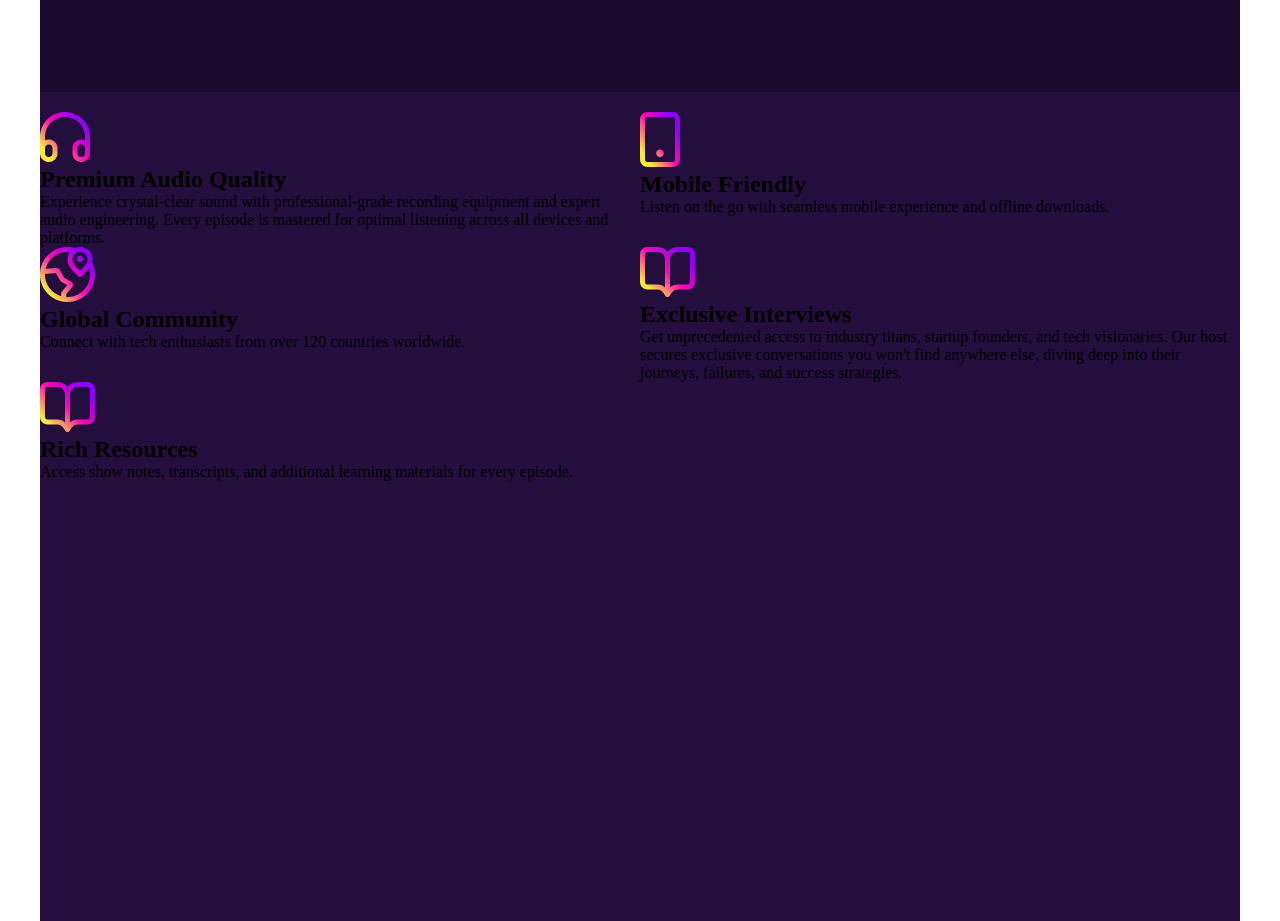
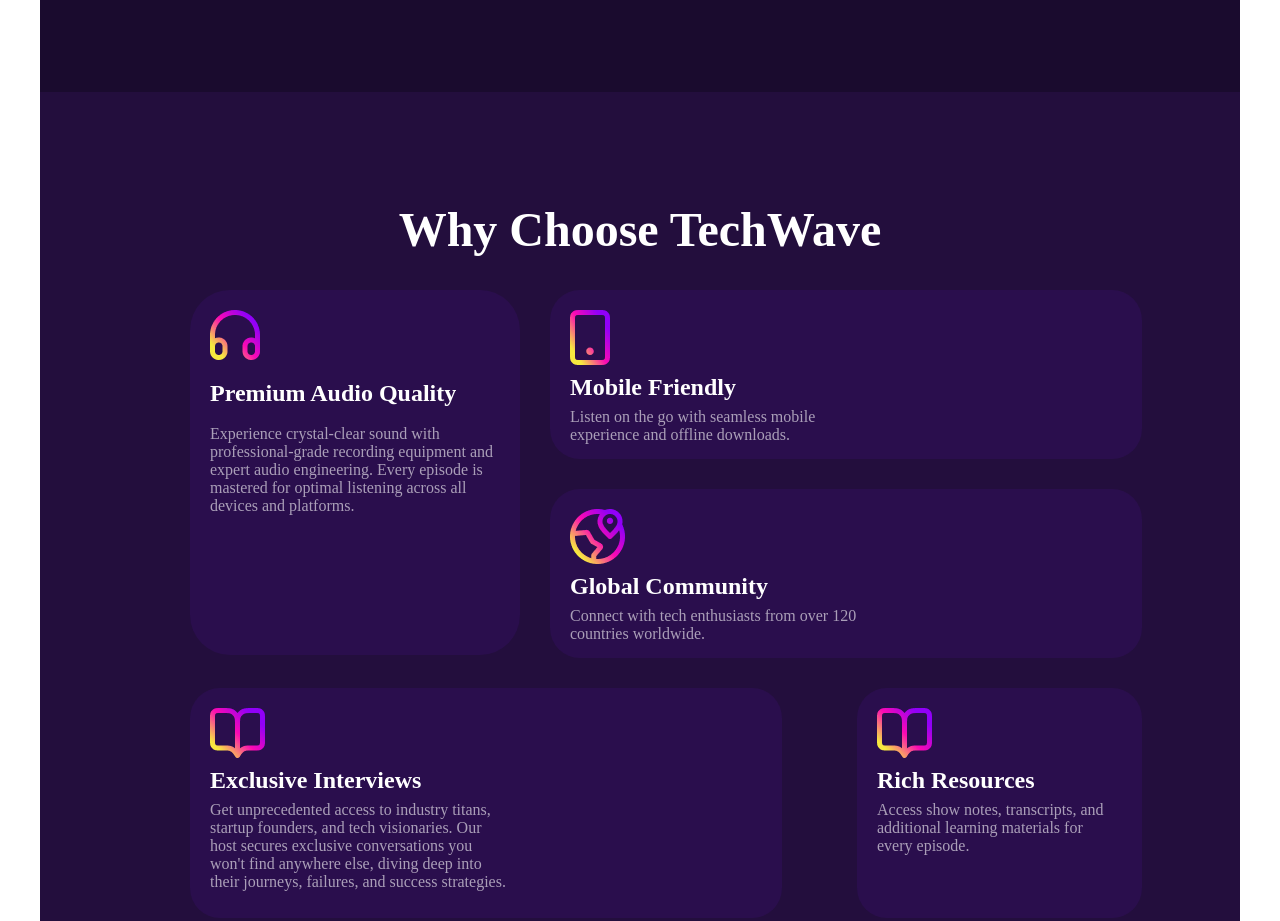
Before and after one commit to kayes3398/B13-A02, a plain HTML site: page index.html in a window 1280 px wide. Shown: the part 1027-1948 px from the top of the page. Drawn offline with Linux system fonts and the light colour scheme.

Commit message:
finished why card

```diff
--- a/index.html
+++ b/index.html
@@ -69,41 +69,40 @@
 
       </div>
     </section>
+    <!-- grid card -->
     <section class="why-parent">
-
-
+      <h2 class="why-parent-heading">Why Choose TechWave</h2>
 
       <div class="why-content">
-
-        <div class="why-element">
+        <div class="Premium">
           <img src="./assets/headphone.png" alt="">
-          <h2 class="why-heading">Premium Audio Quality</h2>
-          <p class="why-declaration">Experience crystal-clear sound with professional-grade recording equipment and
+          <h2 class="Premium-heading">Premium Audio Quality</h2>
+          <p class="Premium-declaration">Experience crystal-clear sound with professional-grade recording equipment and
             expert audio engineering. Every episode
             is mastered for optimal listening across all devices and platforms.</p>
         </div>
-        <div class="why-element">
+        <div class="Mobile">
           <img src="./assets/device.png" alt="">
-          <h2 class="why-heading">Mobile Friendly</h2>
-          <p class="why-declaration">Listen on the go with seamless mobile experience and offline downloads.</p>
+          <h2 class="Mobile-heading">Mobile Friendly</h2>
+          <p class="Mobile-declaration">Listen on the go with seamless mobile experience and offline downloads.</p>
         </div>
-        <div class="why-element">
+        <div class="Global">
           <img src="./assets/location.png" alt="">
-          <h2 class="why-heading">Global Community</h2>
-          <p class="why-declaration">Connect with tech enthusiasts from over 120 countries worldwide.</p>
+          <h2 class="Global-heading">Global Community</h2>
+          <p class="Global-declaration">Connect with tech enthusiasts from over 120 countries worldwide.</p>
         </div>
-        <div class="why-element">
+        <div class="Exclusive">
           <img src="./assets/resource.png" alt="">
-          <h2 class="why-heading">Exclusive Interviews</h2>
-          <p class="why-declaration">Get unprecedented access to industry titans, startup founders, and tech
+          <h2 class="Exclusive-heading">Exclusive Interviews</h2>
+          <p class="Exclusive-declaration">Get unprecedented access to industry titans, startup founders, and tech
             visionaries. Our host secures exclusive
             conversations you won't find anywhere else, diving deep into their journeys, failures, and success
             strategies.</p>
         </div>
-        <div class="why-element">
+        <div class="Rich">
           <img src="./assets/resource.png" alt="">
-          <h2 class="why-heading">Rich Resources</h2>
-          <p class="why-declaration">Access show notes, transcripts, and additional learning materials for every
+          <h2 class="Rich-heading">Rich Resources</h2>
+          <p class="Rich-declaration">Access show notes, transcripts, and additional learning materials for every
             episode.</p>
         </div>
 
@@ -111,26 +110,30 @@
 
     </section>
   </header>
-
+  <!-- footer -->
   <section class="footer">
     <div class="footer-container">
 
       <h2 class="footer-heading">TechWave</h2>
       <div class="social-container">
         <div class="social-icon">
-            <img src="./assets/spotify.png" alt=""><p class="icon-dec">Spotify</p>
+          <img src="./assets/spotify.png" alt="">
+          <p class="icon-dec">Spotify</p>
           <a href=""></a>
         </div>
         <div class="social-icon">
-            <img src="./assets/apple-podcast.png" alt=""><p class="icon-dec">Apple Podcasts</p>
+          <img src="./assets/apple-podcast.png" alt="">
+          <p class="icon-dec">Apple Podcasts</p>
           <a href=""></a>
         </div>
         <div class="social-icon">
-            <img src="./assets/youtube.png" alt=""><p class="icon-dec">YouTube</p>
+          <img src="./assets/youtube.png" alt="">
+          <p class="icon-dec">YouTube</p>
           <a href=""></a>
         </div>
         <div class="social-icon">
-            <img src="./assets/twitter.png" alt=""><p class="icon-dec">Twitter</p>
+          <img src="./assets/twitter.png" alt="">
+          <p class="icon-dec">Twitter</p>
           <a href=""></a>
         </div>
       </div>
--- a/style.css
+++ b/style.css
@@ -140,17 +140,178 @@
   font-size: 20px;
 }
 
-/* why design */
+/* grid card design */
 .why-parent {
   background-color: rgba(35, 14, 61, 1);
   max-width: 1200px;
-  height: 1050px;
+  height: 1000px;
   margin: 0 auto;
+}
+.why-parent-heading{
+  color:rgba(255, 255, 255, 1);
+  font-weight: 700;
+  font-size: 48px;
+  height: 58px;
+  margin-top:90px;
+  display: flex;
+  justify-content: center;
+  /* align-items: center;
+  text-align: center; */
 }
 .why-content {
   display: grid;
-  grid-template-columns: repeat(2, 1fr);
+  margin-left: 150px;
+  margin-right: 150px;
+  margin-top: 30px;
+  margin-bottom: 90px;
+  gap:30px;
+  grid-template-areas:
+  "Premium Mobile Mobile"
+  "Premium Global Global"
+  "Exclusive Exclusive Rich";
+
 }
+.Premium{
+  grid-area:Premium;
+  width:330px;
+  height: 365px;
+  padding:20px;
+  background-color: rgba(53, 17, 101, 0.4);
+  border-radius: 40px;
+
+}
+.Premium-heading{
+  color:rgba(255, 255, 255, 1);
+  width:300px;
+  height:29px;
+  font-weight: 700;
+  font-size: 24px;
+  margin-top:16px;
+}
+.Premium-declaration{
+  margin-top:16px;
+  height: 144px;
+  width:300px;
+  opacity:60%;
+  color:rgba(255, 255, 255, 1);
+}
+.Mobile{
+  grid-area: Mobile;
+  width:592px;
+  height: 169px;
+  border-radius: 30px;
+  padding:20px;
+  background-color: rgba(53, 17, 101, 0.4);
+
+
+}
+.Mobile-heading{
+  color:rgba(255, 255, 255, 1);
+  width:300px;
+  height:29px;
+  font-weight: 700;
+  font-size: 24px;
+  margin-top:5px;
+
+
+}
+.Mobile-declaration{
+ color:rgba(255, 255, 255, 1);
+ margin-top:5px;
+  height: 144px;
+  width:300px;
+  opacity:60%;
+  color:rgba(255, 255, 255, 1);
+}
+.Global{
+  grid-area: Global;
+  width:592px;
+  height: 169px;
+  border-radius: 30px;
+  padding:20px;
+  background-color: rgba(53, 17, 101, 0.4);
+
+}
+.Global-heading{
+  color:rgba(255, 255, 255, 1);
+  width:300px;
+  height:29px;
+  font-weight: 700;
+  font-size: 24px;
+  margin-top:5px;
+
+}
+.Global-declaration{
+  color:rgba(255, 255, 255, 1);
+  margin-top:5px;
+  height: 144px;
+  width:300px;
+  opacity:60%;
+  color:rgba(255, 255, 255, 1);
+
+}
+
+.Exclusive{
+  grid-area:Exclusive;
+  width:592px;
+  height: 230px;
+  border-radius: 30px;
+  padding:20px;
+  background-color: rgba(53, 17, 101, 0.4);
+
+}
+.Exclusive-heading{
+ color: rgba(255, 255, 255, 1);
+ width:300px;
+  height:29px;
+  font-weight: 700;
+  font-size: 24px;
+  margin-top:5px;
+
+}
+.Exclusive-declaration{
+  margin-top:5px;
+  height: 72px;
+  width:300px;
+  opacity:60%;
+  color:rgba(255, 255, 255, 1);
+
+}
+.Rich{
+  grid-area:Rich;
+  width:285px;
+  height: 230px;
+  border-radius: 30px;
+  padding:20px;
+  background-color: rgba(53, 17, 101, 0.4);
+
+}
+.Rich-heading{
+  color:rgba(255, 255, 255, 1);
+  width:300px;
+  height:29px;
+  font-weight: 700;
+  font-size: 24px;
+  margin-top:5px;
+
+}
+.Rich-declaration{
+  color:rgba(255, 255, 255, 1);
+  opacity:60%;
+  margin-top: 5px;
+
+}
+
+
+
+
+
+
+
+
+
+
+
 
 /* footer design */
 section{
```
Lines whose indentation alone changed are shown as unchanged.
